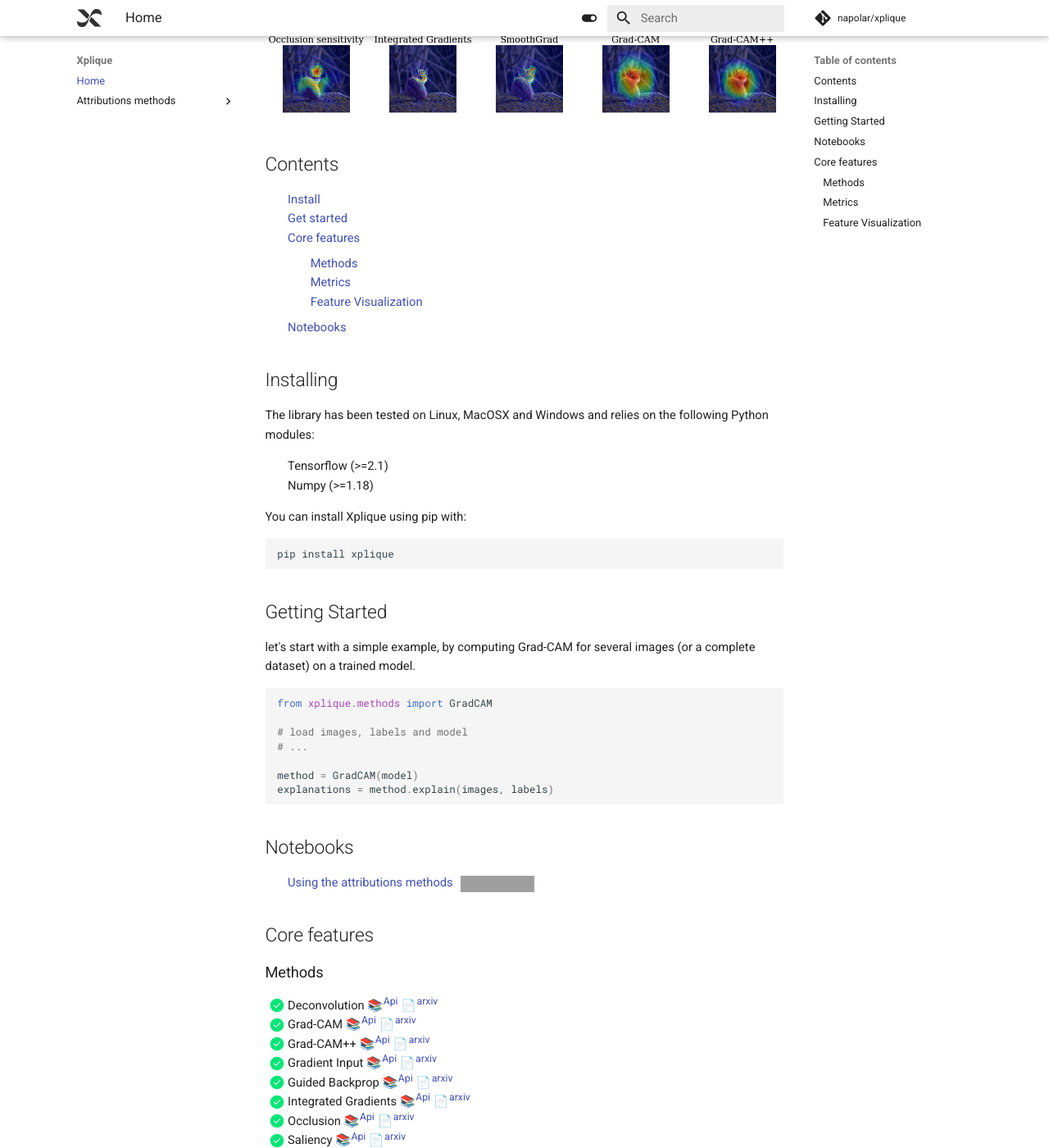
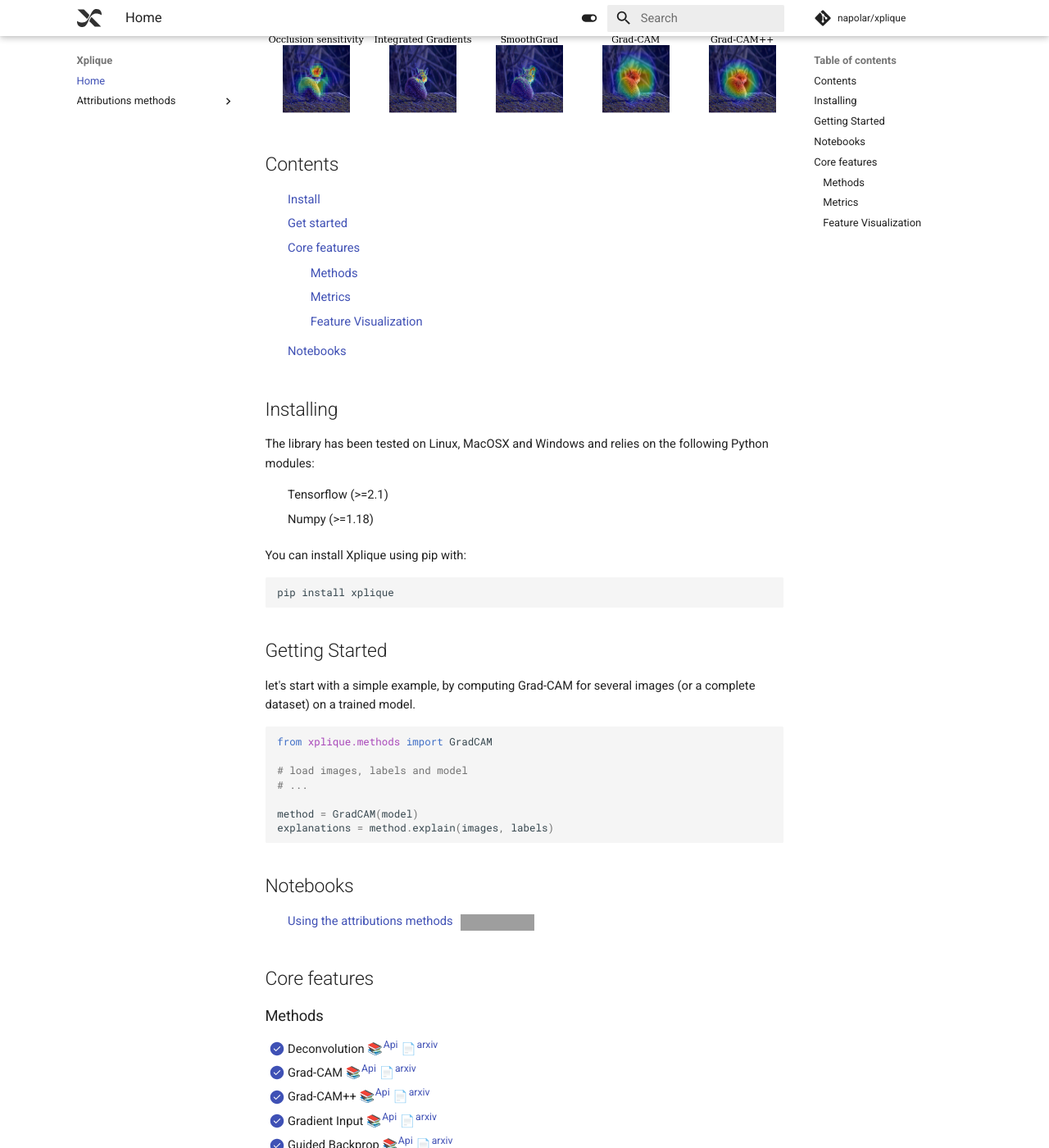
Before and after one commit to deel-ai/xplique, an MkDocs documentation site: the page built from docs/index.md, in a window 1280 px wide and 1400 px high, scrolled down 753 px. Shown: the whole window at 82% size. Built offline with MkDocs 1.6.1 and Material for MkDocs 9.7.7, drawn with Linux system fonts in a browser that asks for light colours; comment, search, counter and statistics services are not loaded; grey boxes are pictures that could not be loaded.

Commit message:
docs: cosmetic improvement

```diff
--- a/docs/css/custom.css
+++ b/docs/css/custom.css
@@ -51,3 +51,20 @@ img[alt*="Colab"] {
   transform: translateY(3px);
   padding-left: 5px;
 }
+
+.md-typeset .task-list-control [type=checkbox]:checked+.task-list-indicator::before {
+    background: var(--primary) !important;
+}
+
+.md-typeset ul li, .md-typeset ol li {
+    margin-bottom: .4em !important;
+}
+
+h2.numkdoc ~ p:not(.footnote),
+h2.numkdoc ~ ul:not(.footnote),
+h2.numkdoc ~ ul li ul:not(.footnote),
+h2.numkdoc ~ ul li:not(.footnote){
+    --margin : 0.06em;
+    margin-bottom: var(--margin) !important;
+    margin-top: var(--margin) !important;
+}
```
